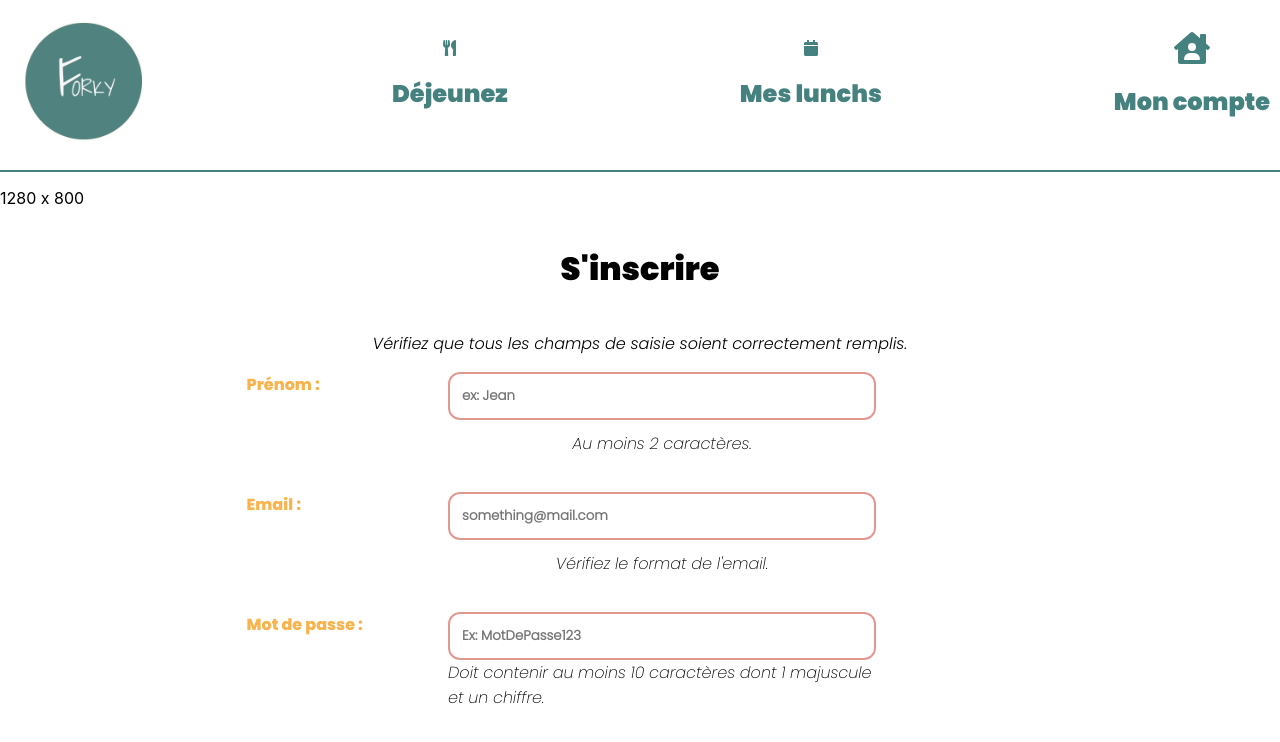
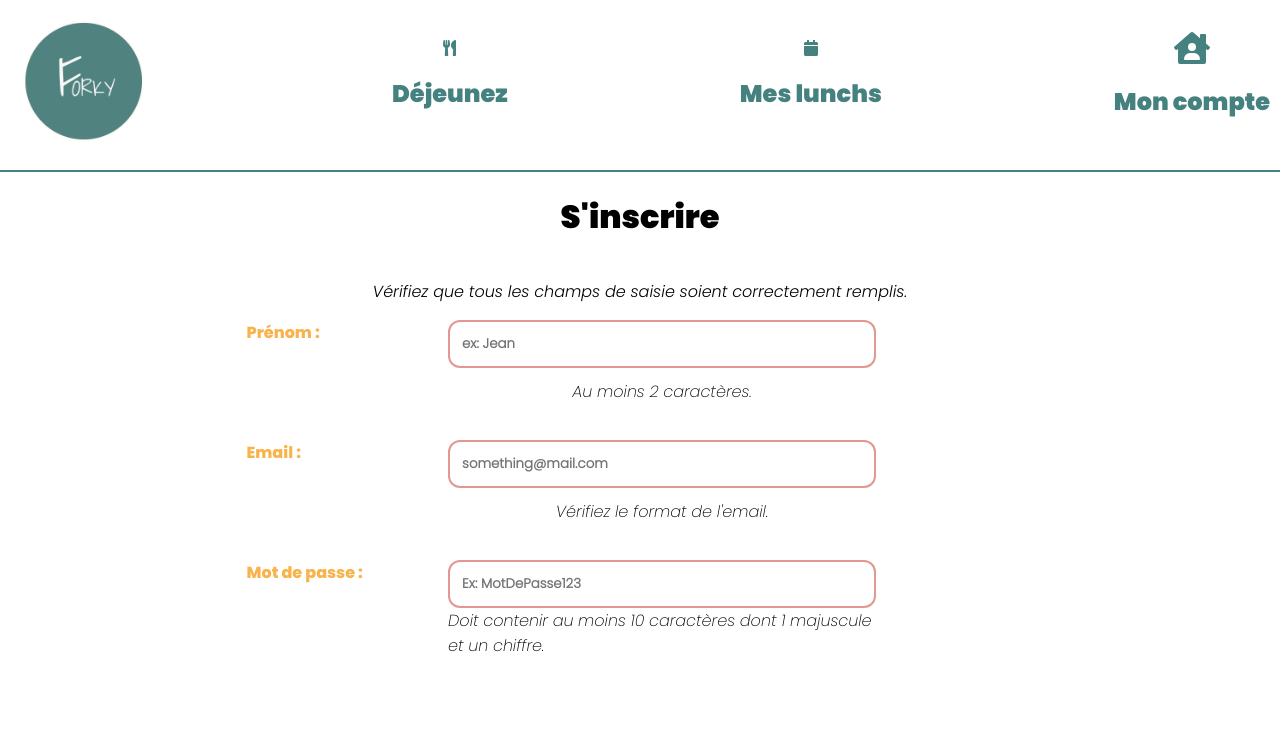
Before and after one commit to florent-augier/forky-web, a React (Create React App) app: page /my-account in a window 1280 px wide. Shown: the top 742 px of the page. Built offline with nearby package versions, Linux system fonts and the light colour scheme; what styled-react-modal would draw is missing.

Commit message:
Feat(SignUp); change password regex

```diff
--- a/src/components/account/Account.js
+++ b/src/components/account/Account.js
@@ -1,16 +1,10 @@
 import React from "react";
-import useWindowSize from "./../../helpers/WindowSize";
 // import SignIn from "./SignIn";
 import SignUp from "./SignUp";
 
 export default function Account() {
-  const [width, height] = useWindowSize();
-
   return (
     <div>
-      <p>
-        {width} x {height}
-      </p>
       <SignUp />
     </div>
   );
--- a/src/components/account/SignUp.js
+++ b/src/components/account/SignUp.js
@@ -38,7 +38,7 @@ export default function SignUp() {
 
   const checkValues = useCallback(() => {
     const emailRegex = /^[a-zA-Z0-9.!#$%&’*+/=?^_`{|}~-]+@[a-zA-Z0-9-]+(?:\.[a-zA-Z0-9-]+)*$/;
-    const passwordRegex = /^(?=.*[a-z])(?=.*[A-Z])(?=.*\d)[a-zA-Z\d]{10,}$/;
+    const passwordRegex = /^(?=.*[a-z])(?=.*[A-Z])(?=.*\d)[a-zA-Z\d]{6,}$/;
 
     if (
       nameValue.length >= 2 &&
@@ -193,7 +193,7 @@ export default function SignUp() {
             </div>
             <div style={inputAndTipsStyle}>
               <input
-                minLength={10}
+                minLength={6}
                 onFocus={(e) => handleFocus(e)}
                 require="true"
                 required
@@ -215,7 +215,7 @@ export default function SignUp() {
             <div style={submitStyle}>
               <button
                 style={buttonStyle}
-                onClick={() => setIsClicked(true)}
+                onClick={(e) => e.preventDefault}
                 onFocus={(e) => handleFocus(e)}
               >
                 Envoyer
--- a/src/components/my-lunches/CardLunch.js
+++ b/src/components/my-lunches/CardLunch.js
@@ -77,7 +77,7 @@ export default function CardLunch({ lunch }) {
   const gridItemStyle = {
     display: "flex",
     width: "100%",
-    justifyContent: width > 400 ? "center" : "flex-start",
+    justifyContent: "flex-start",
     alignItems: "center",
     fontFamily: "Poppins-300",
     margin: "auto",
```
